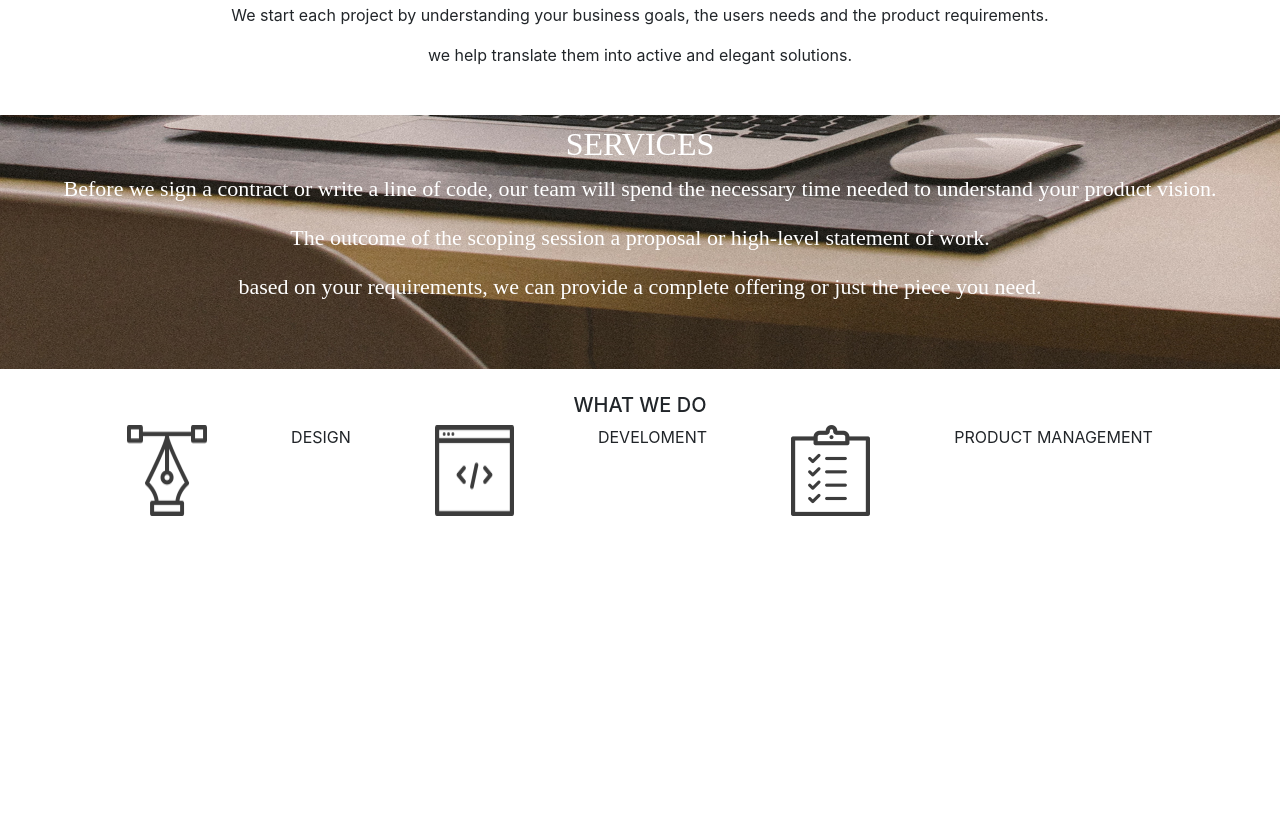
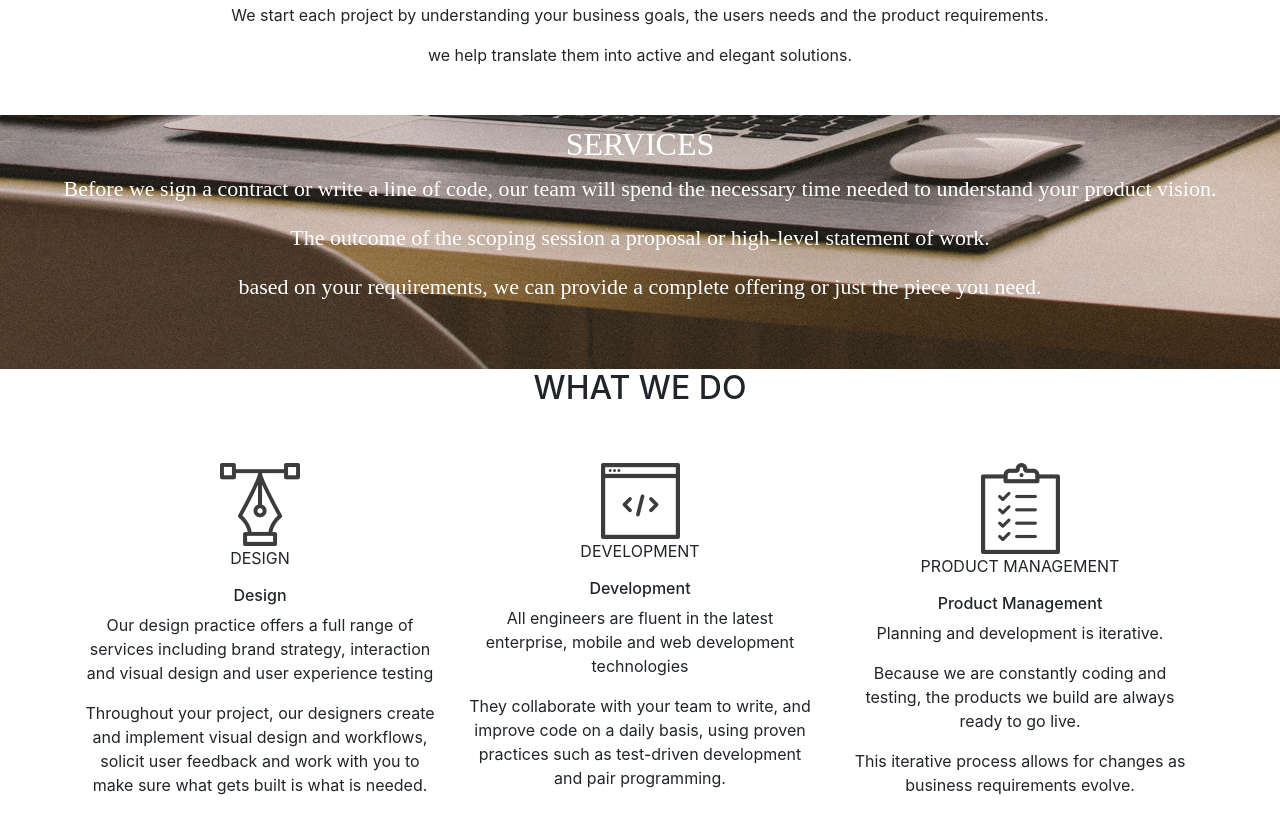
Before and after one commit to nancymwende/Delani-Studio, a plain HTML site: page index.html in a window 1280 px wide. Shown: the part 582-1395 px from the top of the page. Before the commit the page ends 1098 px from the top, so only its background shows below. Drawn offline with nearby package versions, Linux system fonts and the light colour scheme; a script that the page names is missing.

Commit message:
added a section in html

```diff
--- a/index.html
+++ b/index.html
@@ -72,24 +72,59 @@
         </p>
     </div>
          <!-- beginning of what we do section -->
-         <div class="container text-center mt-4">
-             <h5 id="whatwedo">WHAT WE DO</h5>
-             <div class="part3">
-                 <img src="images/design_icon.png" alt="">
-                 <p id="design">DESIGN </p>
-                 <img src="images/dev_icon.png" alt="">
-                 <p id="development">DEVELOMENT</p>
-                 <img src="images/product_icon.png" alt="">
-                 <p id="product">PRODUCT MANAGEMENT</p>
-
-             </div>
-         </div>
+          <div class="container text-center" id="whatWeDo">
+              <h2>WHAT WE DO</h2>
+              <div class="row pt-5">
+                  <div class="col-md-4">
+                      <div id="design-icon">
+                          <img src="/images/design_icon.png" alt="">
+                          <p>DESIGN</p>
+                      </div>
+                      <div id="design">
+                          <h6>Design</h6>
+                          <p>Our design practice offers a full range of services including brand strategy, interaction
+                              and visual design and user experience testing</p>
+                          <p>Throughout your project, our designers create and implement visual design and workflows,
+                              solicit user feedback and work with you to make sure what gets built is what is needed.
+                          </p>
+                      </div>
+                  </div>
+                  <div class="col-md-4">
+                      <div id="development-icon">
+                          <img src="/images/dev_icon.png" alt="">
+                          <p>DEVELOPMENT</p>
+                      </div>
+                      <div id="development">
+                          <h6>Development</h6>
+                          <p>All engineers are fluent in the latest enterprise, mobile and web development technologies
+                          </p>
+                          <p>They collaborate with your team to write, and improve code on a daily basis, using proven
+                              practices such as test-driven development and pair programming.</p>
+                      </div>
+                  </div>
+                  <div class="col-md-4">
+                      <div id="product-icon">
+                          <img src="/images/product_icon.png" alt="product icon">
+                          <p>PRODUCT MANAGEMENT</p>
+                      </div>
+                      <div id="product">
+                          <h6>Product Management</h6>
+                          <p>Planning and development is iterative.</p>
+                          <p>Because we are constantly coding and testing, the products we build are always ready to go
+                              live.</p>
+                          <p>This iterative process allows for changes as business requirements evolve.</p>
+                      </div>
+                  </div>
+              </div>
+          </div>
 
          <!-- end of what we do setion -->
 
          <!-- begin portfolio side -->
 
+        <div class="portfolio">
 
+        </div>
     <script src="js/script.js"></script>
 </body>
 
```
